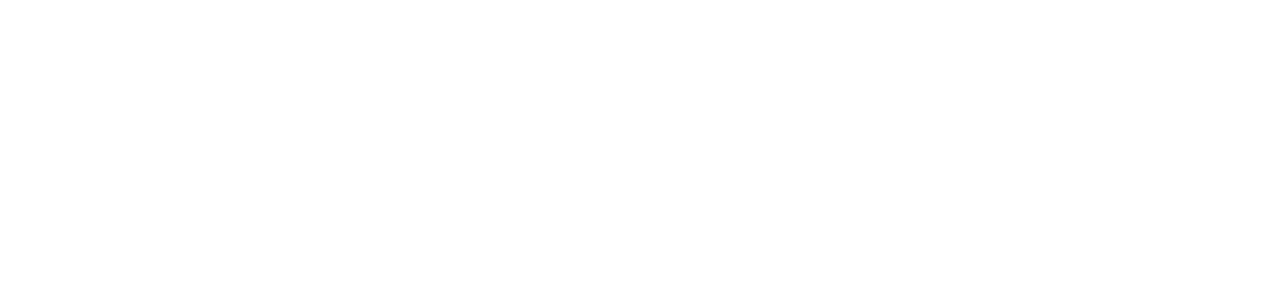
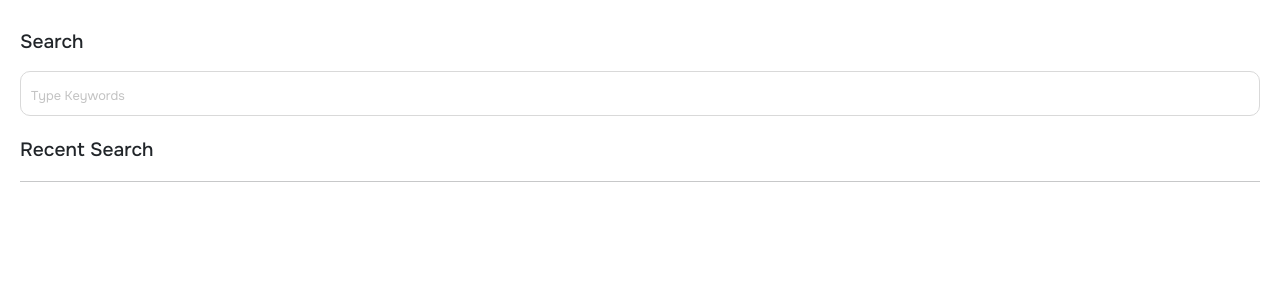
Before and after one commit to Punitpandit1326/keyfurnising, a React (Create React App) app: page /search in a window 1280 px wide. Before the commit this address had no page. Shown: the top 300 px of the page. Built offline with nearby package versions, Linux system fonts and the light colour scheme.

Commit message:
Search-page-done

```diff
--- a/src/App.js
+++ b/src/App.js
@@ -29,6 +29,7 @@
 import ProductReturn2 from "./Pages/ProductReturn2/ProductReturn2";
 import Notification from "./Pages/Notification/Notification";
 import TroublePage from "./Pages/TroublePage/TroublePage";
+import Search from "./Pages/Search/Search";
 
 function App() {
   const [splash, setSplash] = useState(true);
@@ -88,6 +89,7 @@
       <Route path="/product-return" element={<ProductReturn />} />
       <Route path="/productreturn" element={<ProductReturn2 />} />
       <Route path="/notification" element={<Notification />} />
+      <Route path="/search" element={<Search />} />
     </Routes>
   );
 }
--- a/src/Components/Footer/Footer.jsx
+++ b/src/Components/Footer/Footer.jsx
@@ -14,6 +14,9 @@
     if (item === "home") {
       handleClick();
     }
+    if (item === "search") {
+      handleSearch();
+    }
   };
 
   const handleClickNavigation = () => {
@@ -23,6 +26,10 @@
   const handleClick = () => {
     navigate(`/home`);
   };
+
+  const handleSearch = () => {
+    navigate(`/search`);
+  }
 
   return (
     <div>
--- /dev/null
+++ b/src/Pages/Search/Search.jsx
@@ -0,0 +1,75 @@
+import React, { useState, useEffect } from "react";
+import styles from "./search.module.css";
+import { IoMdClose } from "react-icons/io";
+
+const Search = () => {
+  const [value, setValue] = useState("");
+  const [searchHistory, setSearchHistory] = useState([]);
+
+  // Load search history from localStorage when the component mounts
+  useEffect(() => {
+    const savedHistory =
+      JSON.parse(localStorage.getItem("searchHistory")) || [];
+    setSearchHistory(savedHistory);
+  }, []);
+
+  // Update localStorage whenever searchHistory changes
+  useEffect(() => {
+    localStorage.setItem("searchHistory", JSON.stringify(searchHistory));
+  }, [searchHistory]);
+
+  const handleInputChange = (e) => {
+    setValue(e.target.value);
+  };
+
+  const handleKeyDown = (e) => {
+    if (
+      e.key === "Enter" &&
+      value.trim() !== "" &&
+      !searchHistory.includes(value)
+    ) {
+      setSearchHistory([...searchHistory, value]);
+      setValue("");
+    }
+  };
+
+  const handleDeleteClick = (index) => {
+    const updatedHistory = searchHistory.filter((_, i) => i !== index);
+    setSearchHistory(updatedHistory);
+  };
+
+  return (
+    <React.Fragment>
+      <div className={styles.main}>
+        <h6>Search</h6>
+        <div>
+          <input
+            type="text"
+            placeholder="Type Keywords"
+            onChange={handleInputChange}
+            onKeyDown={handleKeyDown}
+            value={value}
+          />
+          <p>Recent Search</p>
+          <hr />
+          <div className={styles.scrollable_content}>
+            {searchHistory.map((entry, index) => (
+              <div key={index} className={styles.search_entry}>
+               <span>{entry}</span>
+                <span>
+                  {" "}
+                  <IoMdClose
+                    onClick={() => handleDeleteClick(index)}
+                    className={styles.delete_button}
+                  />
+                </span>
+              </div>
+            ))}
+          </div>
+        </div>
+      </div>
+    </React.Fragment>
+  );
+};
+
+export default Search;
--- /dev/null
+++ b/src/Pages/Search/search.module.css
@@ -0,0 +1,53 @@
+.main {
+  margin: 20px;
+
+  & h6 {
+    padding: 10px 0;
+    font-family: Onest;
+    font-size: 1.2rem;
+    font-weight: 500;
+  }
+
+  & p {
+    padding: 20px 0 0;
+    font-family: Onest;
+    font-size: 1.2rem;
+    font-weight: 500;
+  }
+
+  & input {
+    padding: 10px;
+    width: 100%;
+    height: 45px;
+    border-radius: 10px;
+    border: 1px solid #d9d9d9;
+  }
+
+  & input::placeholder {
+    color: #c3c3c3;
+    font-family: Onest;
+    font-size: 0.8rem;
+    font-weight: 400;
+  }
+
+  .scrollable_content {
+    width: 100%;
+    position: relative;
+    overflow-y: scroll;
+    height: calc(100vh - 120px);
+    padding: 10px 0;
+
+    .search_entry {
+      display: flex;
+      justify-content: space-between;
+      width: 100%;
+
+      & span {
+        color: #898989;
+        font-family: Onest;
+        font-size: 1rem;
+        font-weight: 400;
+      }
+    }
+  }
+}
```
